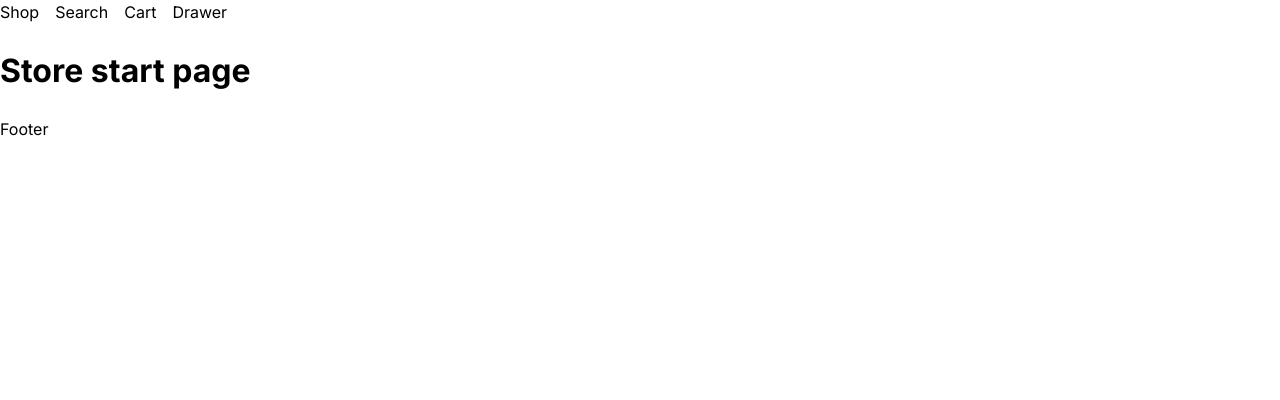
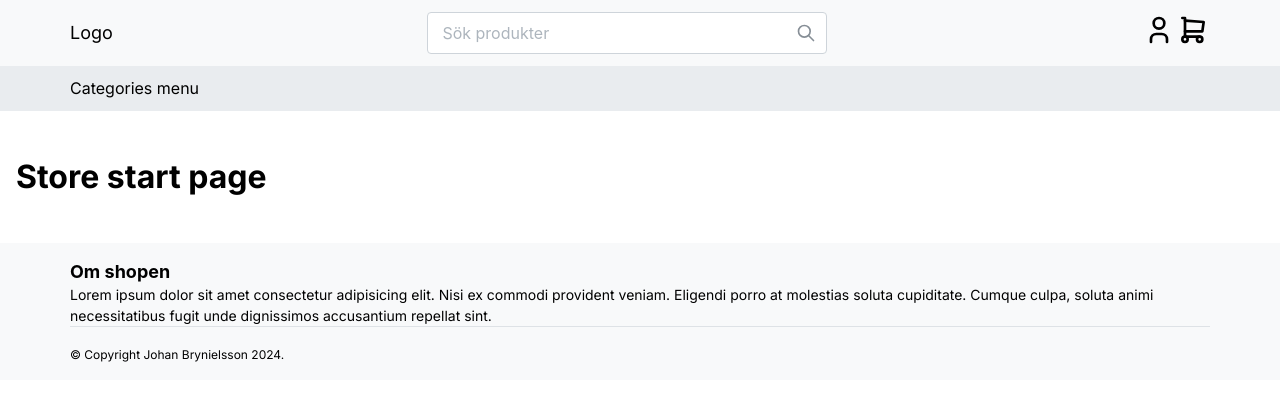
Before and after one commit to johanbry/web-shop-next, a Next.js app: page / in a window 1280 px wide. Shown: the top 400 px of the page. Built offline with nearby package versions, Linux system fonts and the light colour scheme.

Commit message:
store layout base structure header/main/footer

```diff
--- a/app/(store)/layout.tsx
+++ b/app/(store)/layout.tsx
@@ -1,5 +1,6 @@
-import Footer from "../components/footer/Footer";
-import Header from "../components/header/Header";
+import { Container } from "@mantine/core";
+import Footer from "../components/footer/footer";
+import Header from "../components/header/header";
 
 export default function StoreLayout({
   children,
@@ -9,7 +10,9 @@ export default function StoreLayout({
   return (
     <>
       <Header />
-      <main>{children}</main>
+      <Container component="main" fluid py="lg">
+        {children}
+      </Container>
       <Footer />
     </>
   );
--- a/app/components/footer/Footer.tsx
+++ b/app/components/footer/Footer.tsx
@@ -1,7 +1,27 @@
+import { Box, Container, Divider, Flex, Text, Title } from "@mantine/core";
+
 type Props = {};
 
 const Footer = (props: Props) => {
-  return <div>Footer</div>;
+  return (
+    <Container component="footer" bg="var(--mantine-color-gray-0)" fluid>
+      <Container size="lg" px="0" py="md">
+        <Flex>
+          <Box>
+            <Title order={4}>Om shopen</Title>
+            <Text size="sm">
+              Lorem ipsum dolor sit amet consectetur adipisicing elit. Nisi ex
+              commodi provident veniam. Eligendi porro at molestias soluta
+              cupiditate. Cumque culpa, soluta animi necessitatibus fugit unde
+              dignissimos accusantium repellat sint.
+            </Text>
+          </Box>
+        </Flex>
+        <Divider py="xs" />
+        <Text size="xs">&copy; Copyright Johan Brynielsson 2024.</Text>
+      </Container>
+    </Container>
+  );
 };
 
 export default Footer;
--- a/app/components/header/Header.tsx
+++ b/app/components/header/Header.tsx
@@ -1,17 +1,87 @@
-import { Burger, Drawer, Group, Text } from "@mantine/core";
+"use client";
+
+import {
+  ActionIcon,
+  Box,
+  Burger,
+  Center,
+  Container,
+  Drawer,
+  Flex,
+  Group,
+  Text,
+  TextInput,
+} from "@mantine/core";
+import { IconShoppingCart, IconUser, IconSearch } from "@tabler/icons-react";
+import Search from "../search/search";
+import { useState } from "react";
+import { useDisclosure } from "@mantine/hooks";
 
 type Props = {};
 
 const Header = (props: Props) => {
+  const [cartOpened, { toggle: toggleCart }] = useDisclosure(false);
+  const [sidebarMenuOpened, { toggle: toggleSidebarMenu }] =
+    useDisclosure(false);
+
   return (
-    <Group>
-      <Burger aria-label="Toggle menu" hiddenFrom="sm" />
-      <Text>Shop</Text>
-      <Text>Search</Text>
-      <Text>Cart</Text>
-
-      <Text>Drawer</Text>
-    </Group>
+    <>
+      <Container
+        component="header"
+        fluid
+        bg="var(--mantine-color-gray-0)"
+        px={{ base: "xs", sm: "md" }}
+      >
+        <Container size="lg" py="sm" px="0">
+          <Group justify="space-between" wrap="nowrap" align="center">
+            <Group wrap="nowrap">
+              <Burger
+                aria-label="Toggle menu"
+                hiddenFrom="sm"
+                onClick={toggleSidebarMenu}
+              />
+              <Text size="lg">Logo</Text>
+            </Group>
+            <Box visibleFrom="sm" w="400">
+              <Search />
+            </Box>
+            <Box>
+              <ActionIcon variant="transparent" size="lg" color="black">
+                <IconUser style={{ width: "100%", height: "100%" }} />
+              </ActionIcon>
+              <ActionIcon
+                variant="transparent"
+                size="lg"
+                color="black"
+                onClick={toggleCart}
+              >
+                <IconShoppingCart style={{ width: "100%", height: "100%" }} />
+              </ActionIcon>
+            </Box>
+          </Group>
+        </Container>
+      </Container>
+      <Container fluid bg="var(--mantine-color-gray-2)" visibleFrom="sm">
+        <Container size="lg" px="0" py="xs">
+          Categories menu
+        </Container>
+      </Container>
+      <Container
+        fluid
+        bg="var(--mantine-color-gray-2)"
+        px={{ base: "xs", sm: "md" }}
+      >
+        <Container size="lg" px="0" py="xs" hiddenFrom="sm">
+          <Search />
+        </Container>
+      </Container>
+      <Drawer opened={cartOpened} onClose={toggleCart} position="right">
+        Cart
+      </Drawer>
+      <Drawer opened={sidebarMenuOpened} onClose={toggleSidebarMenu}>
+        Menu
+      </Drawer>
+    </>
   );
 };
 
```
